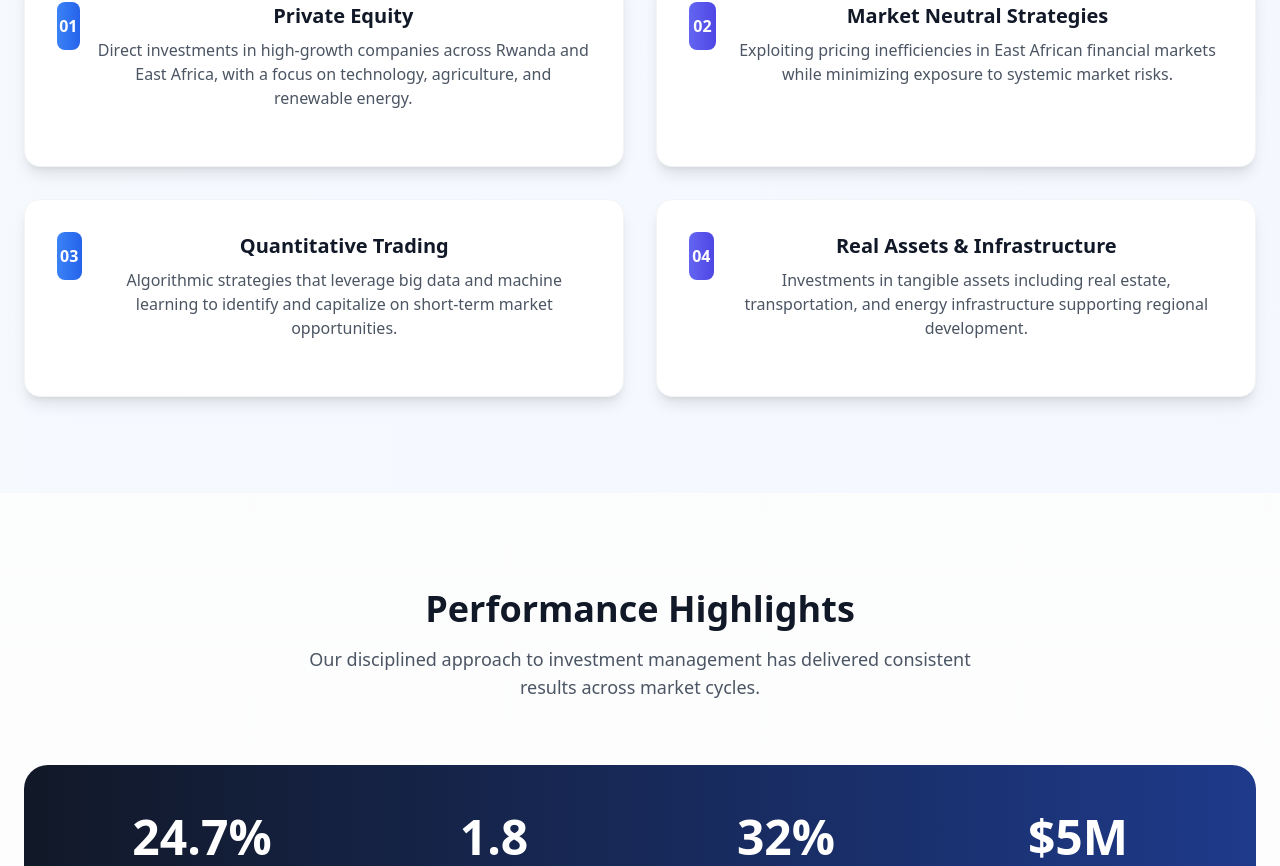
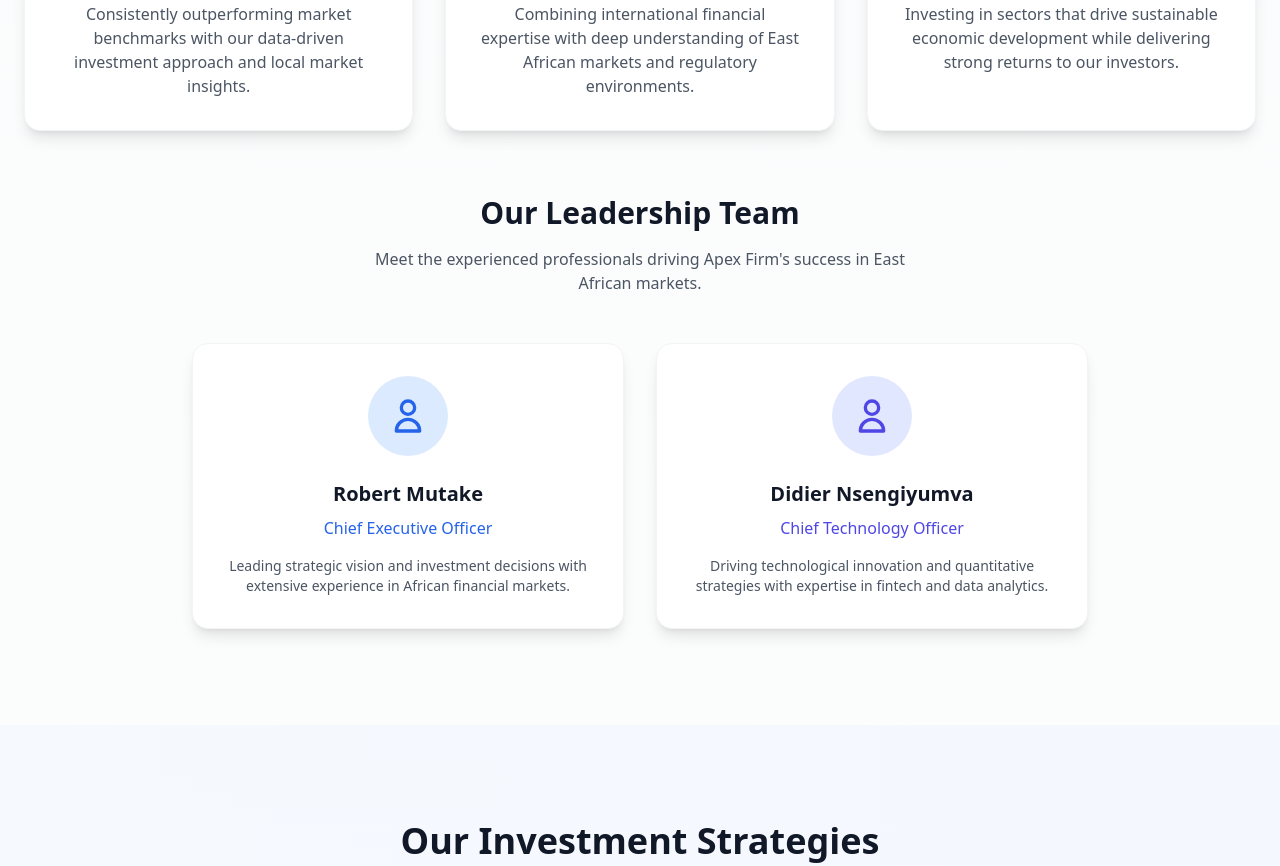
Before and after one commit to didierdrin/apex-firm, a React (Create React App) app: page / in a window 1280 px wide. Shown: the part 1714-2580 px from the top of the page. Built offline with nearby package versions, Linux system fonts and the light colour scheme.

Commit message:
Latest updates 11

```diff
--- a/src/ApexFirmLandingPage.jsx
+++ b/src/ApexFirmLandingPage.jsx
@@ -17,8 +17,8 @@ const ApexFirmLandingPage = () => {
                 <div className="container mx-auto px-6 py-4">
                     <div className="flex justify-between items-center">
                         <div className="flex items-center space-x-2">
-                            <div className="w-10 h-10 bg-transparent rounded-lg flex items-center justify-center">
-                                <img src="/apex-firm-logo.png" alt="Apex Firm" className="w-10 h-10" />
+                            <div className="w-15 h-15 bg-transparent rounded-lg flex items-center justify-center">
+                                <img src="/apex-firm-logo.png" alt="Apex Firm" className="w-15 h-15" />
                             </div>
                             <span className="text-2xl font-bold text-gray-900">Apex Firm</span>
                         </div>
@@ -172,6 +172,44 @@ const ApexFirmLandingPage = () => {
                             <p className="text-gray-600">
                                 Investing in sectors that drive sustainable economic development while delivering strong returns to our investors.
                             </p>
+                        </div>
+                    </div>
+
+                    {/* Team Section */}
+                    <div className="mt-16">
+                        <div className="text-center mb-12">
+                            <h3 className="text-2xl md:text-3xl font-bold text-gray-900 mb-4">Our Leadership Team</h3>
+                            <p className="text-gray-600 max-w-xl mx-auto">
+                                Meet the experienced professionals driving Apex Firm's success in East African markets.
+                            </p>
+                        </div>
+
+                        <div className="grid grid-cols-1 md:grid-cols-2 gap-8 max-w-4xl mx-auto">
+                            <div className="bg-white p-8 rounded-2xl shadow-lg border border-gray-100 text-center">
+                                <div className="w-20 h-20 bg-blue-100 rounded-full flex items-center justify-center mx-auto mb-6">
+                                    <svg className="w-10 h-10 text-blue-600" fill="none" stroke="currentColor" viewBox="0 0 24 24" xmlns="http://www.w3.org/2000/svg">
+                                        <path strokeLinecap="round" strokeLinejoin="round" strokeWidth={2} d="M16 7a4 4 0 11-8 0 4 4 0 018 0zM12 14a7 7 0 00-7 7h14a7 7 0 00-7-7z" />
+                                    </svg>
+                                </div>
+                                <h4 className="text-xl font-bold text-gray-900 mb-2">Robert Mutake</h4>
+                                <p className="text-blue-600 font-medium mb-4">Chief Executive Officer</p>
+                                <p className="text-gray-600 text-sm">
+                                    Leading strategic vision and investment decisions with extensive experience in African financial markets.
+                                </p>
+                            </div>
+
+                            <div className="bg-white p-8 rounded-2xl shadow-lg border border-gray-100 text-center">
+                                <div className="w-20 h-20 bg-indigo-100 rounded-full flex items-center justify-center mx-auto mb-6">
+                                    <svg className="w-10 h-10 text-indigo-600" fill="none" stroke="currentColor" viewBox="0 0 24 24" xmlns="http://www.w3.org/2000/svg">
+                                        <path strokeLinecap="round" strokeLinejoin="round" strokeWidth={2} d="M16 7a4 4 0 11-8 0 4 4 0 018 0zM12 14a7 7 0 00-7 7h14a7 7 0 00-7-7z" />
+                                    </svg>
+                                </div>
+                                <h4 className="text-xl font-bold text-gray-900 mb-2">Didier Nsengiyumva</h4>
+                                <p className="text-indigo-600 font-medium mb-4">Chief Technology Officer</p>
+                                <p className="text-gray-600 text-sm">
+                                    Driving technological innovation and quantitative strategies with expertise in fintech and data analytics.
+                                </p>
+                            </div>
                         </div>
                     </div>
                 </div>
@@ -395,7 +433,7 @@ const ApexFirmLandingPage = () => {
                     <div className="flex flex-col md:flex-row justify-between items-center">
                         <div className="mb-8 md:mb-0">
                             <div className="flex items-center space-x-2 mb-4">
-                                <div className="w-10 h-10 bg-gradient-to-br from-blue-500 to-indigo-600 rounded-lg flex items-center justify-center">
+                                <div className="w-15 h-15 bg-transparent rounded-lg flex items-center justify-center">
                                     <span className="text-white font-bold text-xl">AF</span>
                                 </div>
                                 <span className="text-2xl font-bold">Apex Firm</span>
```
